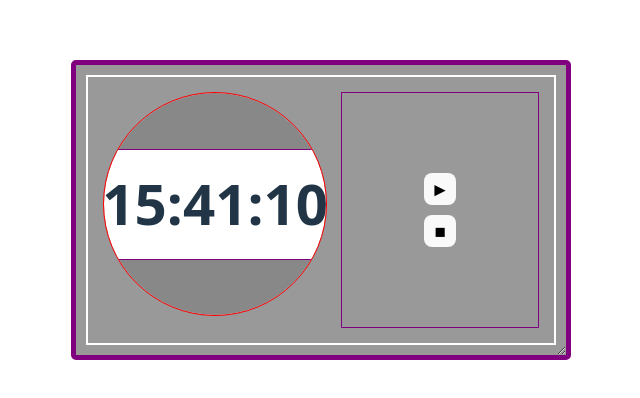
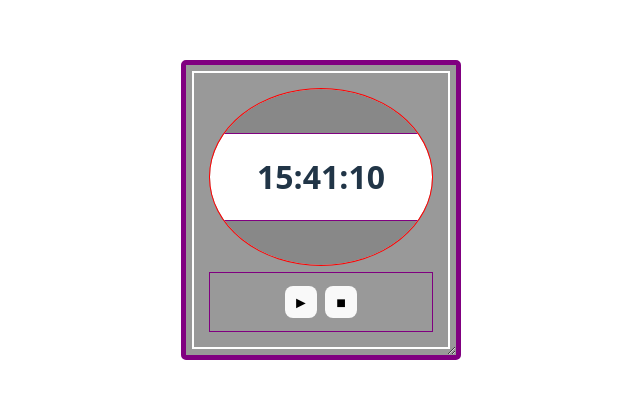
Before and after one commit to skettlewell3/WebComponent, a React (Vite) app: page / in a window 1280 px wide. Shown: the part 190-588 px from the top of the page, without its empty margins (319-959 px from the left). Built offline with nearby package versions, Linux system fonts and the light colour scheme.

Commit message:
feat: Grid Layout
Switched to grid for the stopwatch layout

```diff
--- a/src/App.css
+++ b/src/App.css
@@ -9,10 +9,12 @@
   container-type: size;
   resize: both;
   overflow: auto;
+  width: 200px;
+  height: 300px;
   min-width: 280px;
   min-height: 280px;
-  width: 500px;
-  height: 300px;
+  max-width: 750px;
+  max-height: 500px;
 
   display: flex;
   flex-direction: column;
@@ -32,16 +34,9 @@
 
 .stopWatch {
   height: 100%;
-  width: 100%;
-  min-width: 240px;
-  min-height: 240px;
-  max-width: 100%;
-  max-height: 100%;
-
-  display: flex;
-  flex-direction: column;
-  align-items: center;
-  gap: 1rem;
+  display: grid;
+  grid-template-rows: minmax(0, 3fr) minmax(0, 1fr);
+  gap: clamp(0.5rem, 2cqw, 1rem);
   padding: 1rem;
 
   box-sizing: border-box;
@@ -49,18 +44,17 @@
 }
 
 .display {
+  place-self: stretch center;
   aspect-ratio: 1 / 1;
+
+  inline-size: min(100%, 100cqh);
+  block-size: min(100%, 100cqw);
+
   border-radius: 50%;
   overflow: hidden;
-  min-width: 150px;
-  min-height: 150px;
-
-  width: min(90%, 100cqh);
-  height: auto;
 
   display: flex;
   flex-direction: column;
-  flex: 0 0 auto;
 
   background-color: white;
   outline: 1px solid red;
@@ -92,9 +86,9 @@
   display: flex;
   justify-content: center;
   align-items: center;
-  gap: 5%;
-  width: 90%;
-  flex: 1 1 auto;
+  gap: clamp(0.5rem, 3cqw, 2rem);
+  width: 100%;
+  height: 100%;
   padding: 2%;
   outline: 1px solid purple;
 }
@@ -108,12 +102,11 @@
 
 @container (min-aspect-ratio: 1.2 / 1) {
   .stopWatch {
-    flex-direction: row;
-    align-items: stretch;
+    grid-template-rows: none;
+    grid-template-columns: minmax(0, 3fr) minmax(0, 1fr);
   }
   .display {
     flex: 0 0 auto;
-    height: min(95%, 100cqw);
     width: auto;
     /* max-width: 80%; */
   }
```
